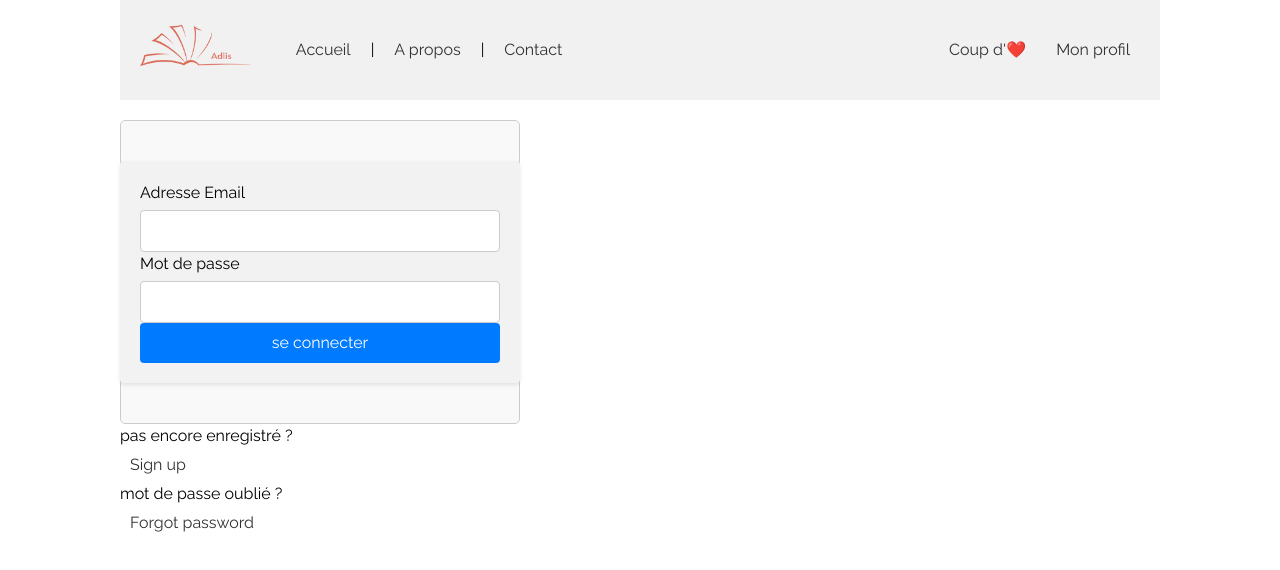
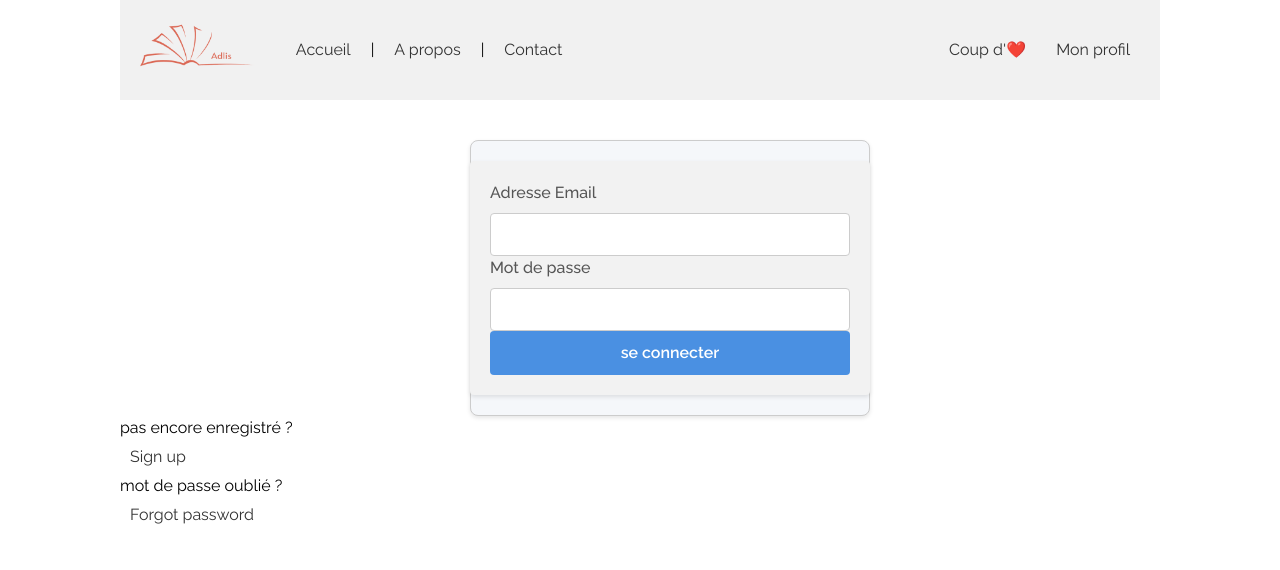
Before and after one commit to OlivierMaria/Adlis, a React (Create React App) app in the folder front/: page /signin in a window 1280 px wide. Shown: the top 570 px of the page. Built offline with nearby package versions, Linux system fonts and the light colour scheme.

Commit message:
style of the contact page and addition of the functional form linked to GetForm.io

```diff
--- a/front/src/pages/Contact.js
+++ b/front/src/pages/Contact.js
@@ -1,12 +1,58 @@
 import React from "react";
+import "../style/Contact.css";
+import Footer from "../components/Footer";
+import Contactmp4 from "../assets/video/contact.mp4";
 
 const Contact = () => {
-  //! Ajouter du contenue sur cette page avec un form reliée à éventuelement : EmailJS
-
   return (
-    <div>
-      <h1>Contact</h1>
-    </div>
+    <>
+      <div className="flex">
+        <div className="form-container">
+          <form
+            className="max-w-md mx-auto"
+            action="https://getform.io/f/b1134f77-cc6e-42bf-89a4-376bbbf20da8"
+            method="POST"
+            encType="multipart/form-data"
+          >
+            <div className="mb-4">
+              <label htmlFor="name">Prénom</label>
+              <input type="text" id="name" name="name" placeholder="Name" />
+            </div>
+            <div className="mb-4">
+              <label htmlFor="email">Email</label>
+              <input type="email" id="email" name="email" placeholder="Email" />
+            </div>
+            <div className="mb-4">
+              <label htmlFor="subject">Sujet</label>
+              <input
+                type="text"
+                id="subject"
+                name="subject"
+                placeholder="Subject"
+              />
+            </div>
+            <div className="mb-4">
+              <label htmlFor="message">Message</label>
+              <textarea
+                id="message"
+                name="message"
+                cols="30"
+                rows="10"
+                placeholder="Message"
+              ></textarea>
+            </div>
+            <button type="submit">Envoyer</button>
+          </form>
+        </div>
+        <div className="about-video-container">
+          <video className="about-video" autoPlay loop muted>
+            <source src={Contactmp4} type="video/mp4" />
+            Your browser does not support the video tag.
+          </video>
+        </div>
+      </div>
+      <Footer />
+    </>
   );
 };
 
--- /dev/null
+++ b/front/src/style/Contact.css
@@ -0,0 +1,103 @@
+
+
+  .form-container {
+    margin-top: 40px;
+    max-width: 500px;
+    max-height: 712px;
+    margin-left: 350px;
+    padding: 20px;
+    background-color: #f5f7fa;
+    border-radius: 8px;
+    box-shadow: 0 2px 4px rgba(0, 0, 0, 0.1);
+  }
+
+
+  /* Ajoutez ces règles pour centrer le contenu dans la section */
+  .form-container,
+  .contact-video-container {
+    flex: 1; /* Permet aux éléments de s'étirer pour occuper l'espace disponible */
+  }
+
+  .form-container h1 {
+    font-size: 24px;
+    font-weight: 600;
+    margin-bottom: 20px;
+    color: #333;
+  }
+
+  .form-container label {
+    display: block;
+    margin-bottom: 8px;
+    font-weight: 500;
+    color: #555;
+  }
+
+  .form-container input,
+  .form-container textarea {
+    width: 100%;
+    padding: 10px;
+    border: 1px solid #ccc;
+    border-radius: 4px;
+    font-size: 14px;
+  }
+
+  .form-container textarea {
+    resize: vertical;
+    height: 120px;
+  }
+
+  .form-container button {
+    background-color: #4a90e2;
+    color: #fff;
+    font-weight: 600;
+    padding: 10px 20px;
+    border: none;
+    border-radius: 4px;
+    cursor: pointer;
+    transition: background-color 0.3s ease;
+  }
+
+  .form-container button:hover {
+    background-color: #3066a6;
+  }
+
+  /* Ajoutez la classe "error" à un champ de formulaire pour afficher un style d'erreur */
+  .form-container .error {
+    border-color: #ff0000;
+  }
+
+  .form-container .error-message {
+    color: #ff0000;
+    font-size: 14px;
+    margin-top: 4px;
+  }
+
+  /* Ajoutez la classe "success" au formulaire pour afficher un style de succès */
+  .form-container.success {
+    background-color: #d0f0c0;
+    border-color: #a3e9a4;
+  }
+
+  .form-container.success h1 {
+    color: #2d862d;
+  }
+
+  .form-container.success .form-message {
+    color: #2d862d;
+    font-size: 16px;
+    margin-top: 10px;
+  }
+
+  .textarea-no-resize {
+    resize: none;
+  }
+
+  .contact-video-container {
+    margin-bottom: 40px;
+    margin-right: 300px;
+  }
+
+  .contact-video {
+    width: 100%;
+    border-radius: 8px;
+  }
```
Also changed, not shown: 2 other files (tests, documents, lock files or other folders).
